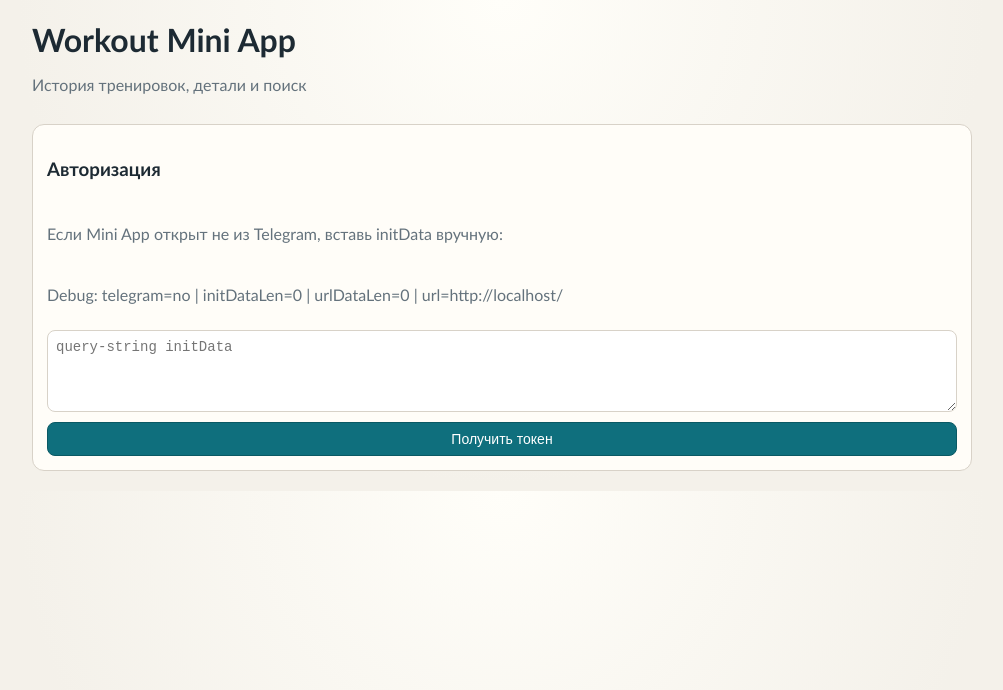
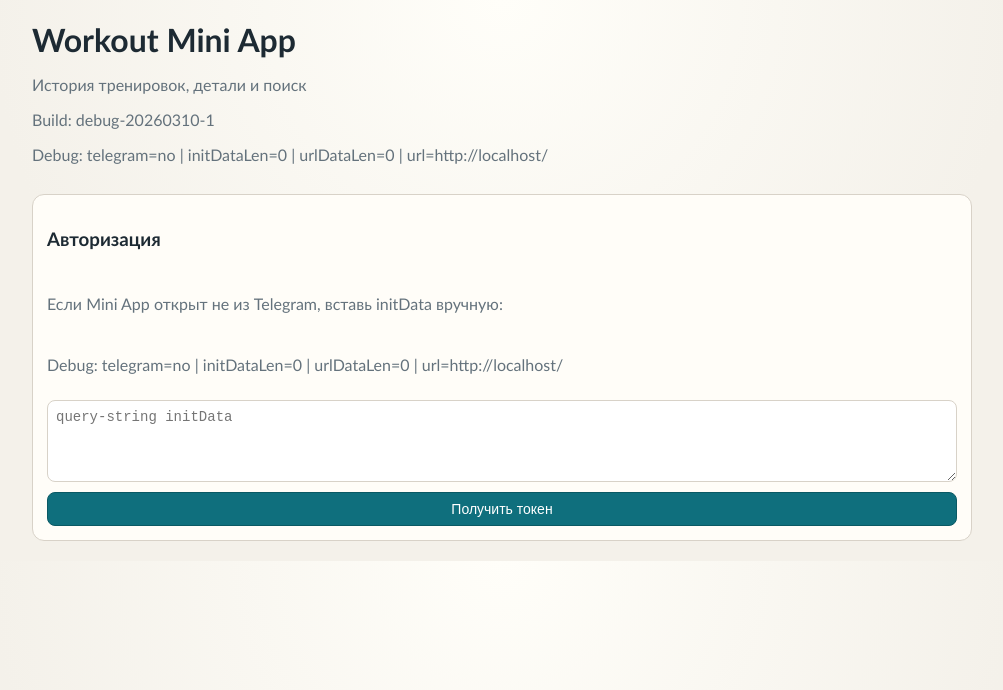
Before and after one commit to jg98wwnnk8-blip/workout-miniapp, a React (Vite) app: page / in a window 1280 px wide. Shown: the top 690 px of the page, without its empty margins (138-1141 px from the left). Built offline with nearby package versions, Linux system fonts and the light colour scheme.

Commit message:
chore: show build tag and debug always

```diff
--- a/src/App.tsx
+++ b/src/App.tsx
@@ -22,6 +22,7 @@ type TelegramWebAppWindow = Window & {
 type ViewMode = 'history' | 'search' | 'detail';
 
 export function App(): JSX.Element {
+  const buildTag = 'debug-20260310-1';
   const [token, setToken] = useState<string>('');
   const [initDataInput, setInitDataInput] = useState<string>('');
   const [workouts, setWorkouts] = useState<WorkoutListItem[]>([]);
@@ -179,6 +180,8 @@ export function App(): JSX.Element {
       <header className="header">
         <h1>Workout Mini App</h1>
         <p className="muted">История тренировок, детали и поиск</p>
+        <p className="muted">Build: {buildTag}</p>
+        {debugInfo && <p className="muted">Debug: {debugInfo}</p>}
         {hasToken && (
           <div className="tabs">
             <button className={view === 'history' ? 'tab active' : 'tab'} onClick={() => setView('history')}>
```
